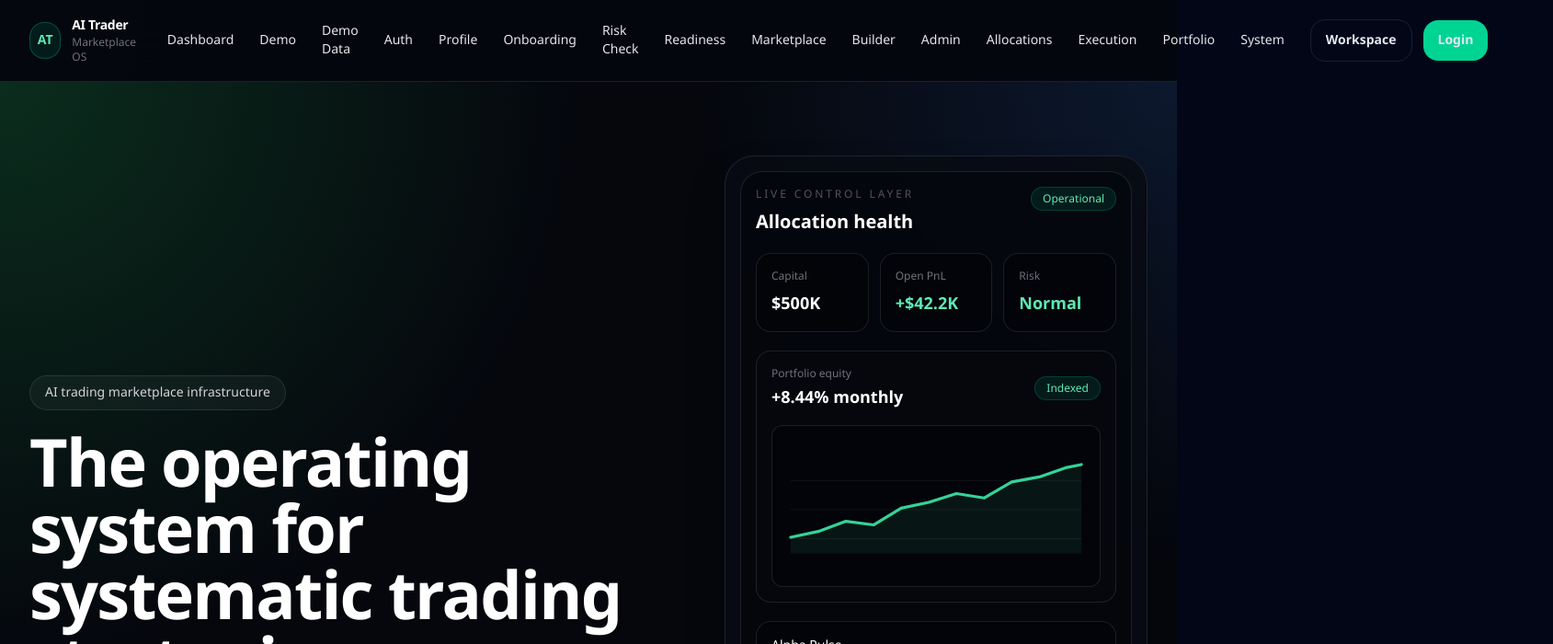
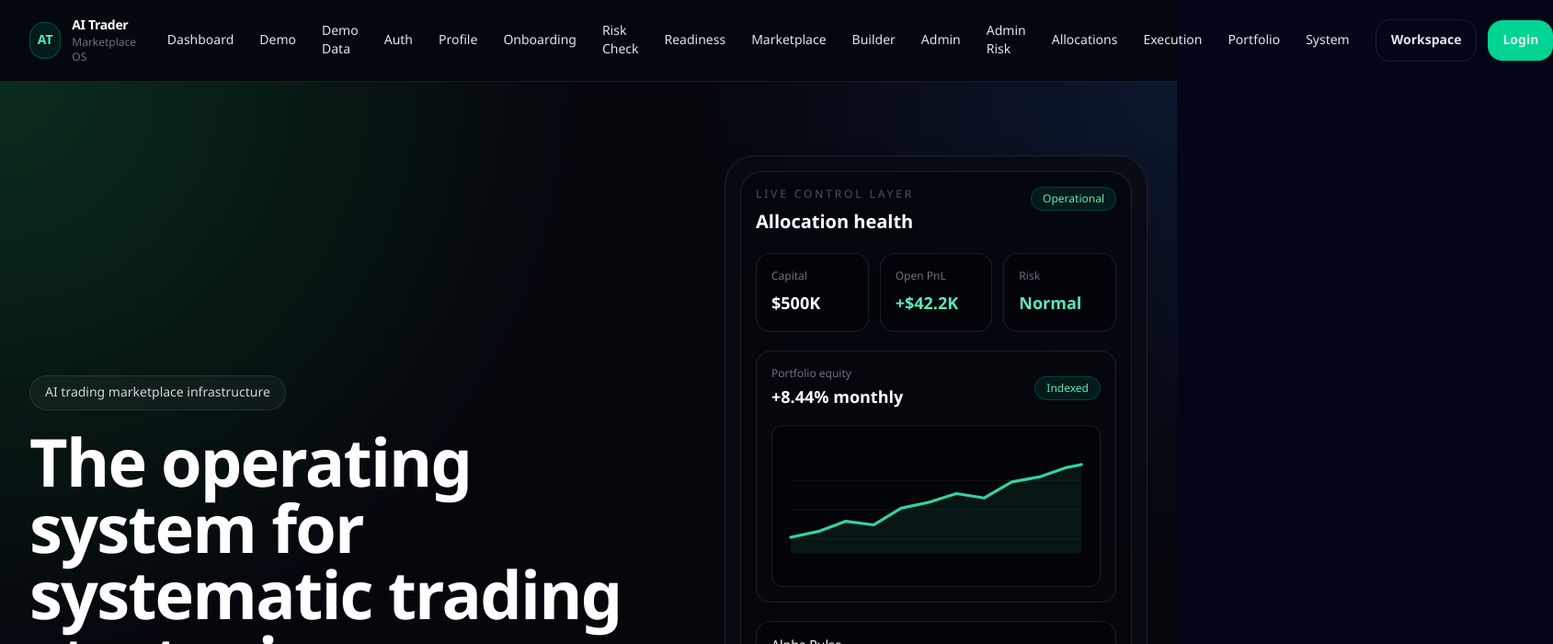
Before and after one commit to torkosbencem-trade/ai-trader-marketplace, a Next.js app: page / in a window 1280 px wide. Shown: the top 700 px of the page at 92% size, 1689 px wide, since content can reach past the window. Built offline with nearby package versions, Linux system fonts and the light colour scheme.

Commit message:
Add admin risk console to navigation

```diff
--- a/components/platform-nav.tsx
+++ b/components/platform-nav.tsx
@@ -12,6 +12,7 @@ const navItems = [
   { label: "Marketplace", href: "/marketplace" },
   { label: "Builder", href: "/strategy-builder" },
   { label: "Admin", href: "/admin" },
+  { label: "Admin Risk", href: "/admin/risk" },
   { label: "Allocations", href: "/allocation-requests" },
   { label: "Execution", href: "/execution" },
   { label: "Portfolio", href: "/portfolio" },
```
